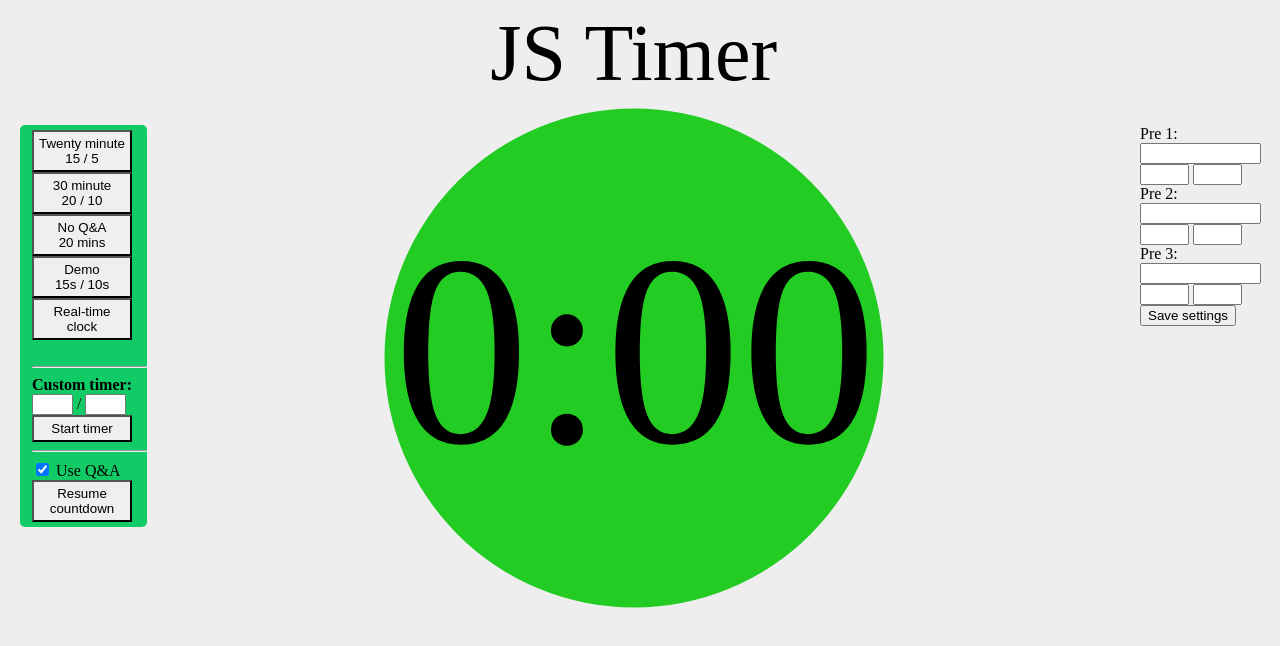
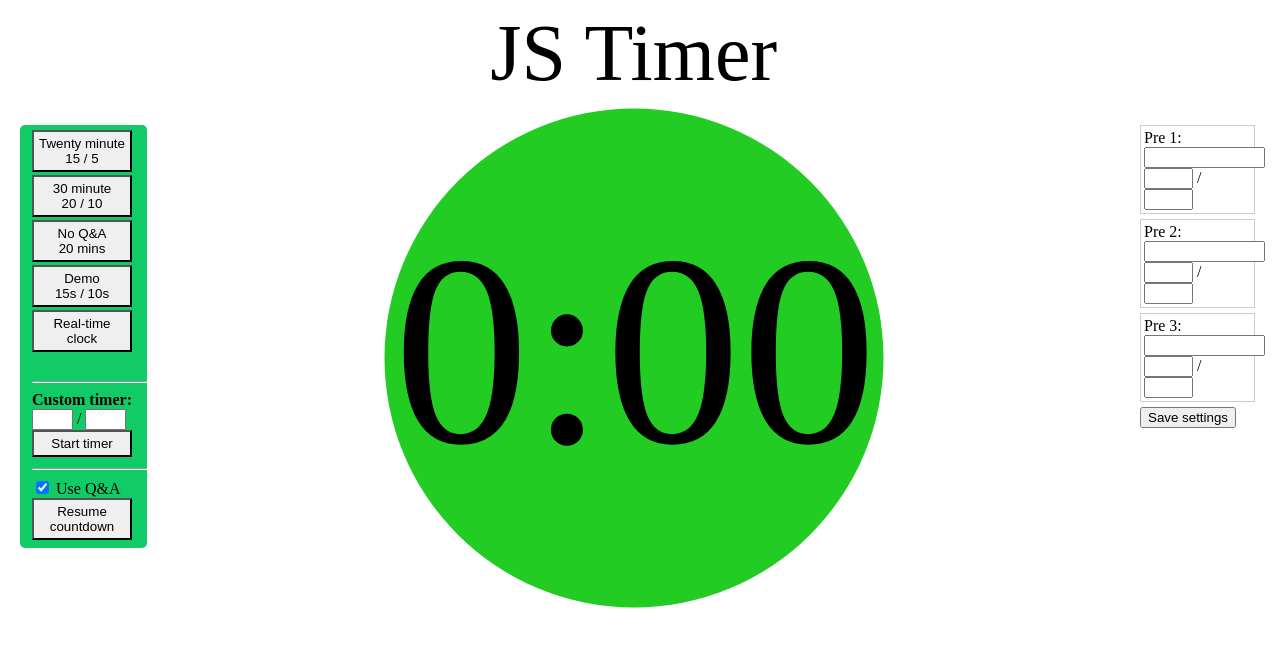
Before and after one commit to 48kRAM/jstimer, a plain HTML site: page full/timer.html in a window 1280 px wide. Drawn offline with Linux system fonts and the light colour scheme.

Commit message:
Split out the stylesheet to a separate file Button margin improves visual style

```diff
--- /dev/null
+++ b/full/timer.css
@@ -0,0 +1,30 @@
+    <style>
+	body { background-color: #eee; color: #000; }
+        input[type=button], button {
+                -webkit-appearance: none;
+                width: 100px; padding: 4px;
+		margin-bottom: 3px;
+                }
+	#mode { text-align: center; width: 99%; height: 100px; font-size: 5em; }
+        #gui { position: absolute; width: 115px; left: 20px;
+                top: 125px; z-index: 3; background-color: #11cc66;
+                padding-left: 12px; padding-top: 5px; padding-bottom: 5px;
+                border-radius: 5px;
+		}
+	#settings { position: absolute; width: 115px; right: 25px;
+		top: 125px; z-index: 3;
+		}
+	#graphholder { width: 99%; height: 500px; text-align: center; }
+	#piegraph { z-index: -1; width: 500px; position: relative; }
+        #textdiv { width: 98%; height: 500px; display: table;
+		position: absolute; top: 100px; text-align: center;
+		}
+        #timer { font-size: 17em; text-align: center;
+		width: 100%; z-index: 1; height: 100%;
+		vertical-align: middle; display: table-cell;
+		}
+        .preset {
+		border: 1px solid #ccc;
+		margin-bottom: 5px; padding: 3px;
+	}
+    </style>
--- a/full/timer.html
+++ b/full/timer.html
@@ -3,6 +3,7 @@
 <head>
     <meta charset="UTF-8" />
     <title>JS Timer</title>
+    <link rel="stylesheet" type="text/css" href="timer.css">
     <script src="Chart.js"></script>
     <script language="JavaScript">
     var ticks=0; var mins=0; var secs=0;
@@ -45,14 +46,11 @@
 	    pieChart.segments[0].value=elapsed;
 	    if (talkPart==2) {
 		pieChart.segments[1].value=0;
-		if (x.checked && qaTime>0) {
-		    pieChart.segments[2].value=ticks;
-		}
+		if (x.checked && qaTime>0) { pieChart.segments[2].value=ticks; }
 	    } else {
 		pieChart.segments[1].value=ticks;
-		if(x.checked && qaTime>0) {
-		    pieChart.segments[2].value=qaTime;
-		} else { pieChart.segments[2].value=0; }
+		if(x.checked && qaTime>0) { pieChart.segments[2].value=qaTime; }
+		else { pieChart.segments[2].value=0; }
 	    }
 	    pieChart.update();
 	}
@@ -88,11 +86,8 @@
     }
     function timeIsUp() {
     	var elem=document.getElementById("timer");
-	if (elem.style.color=="black") {
-	    elem.style.color = "red";
-	} else {
-	    elem.style.color = "black";
-	}
+	if (elem.style.color=="black") { elem.style.color = "red"; }
+	else { elem.style.color = "black"; }
     }
     function showClock() {
 	document.getElementById("mode").innerHTML="Time of Day";
@@ -114,7 +109,7 @@
     function setupGui() {
     	var presetpane=document.getElementById("presets");
 	presetpane.innerHTML='';
-	for (var i=0; i<2; i++) {
+	for (var i=0; i<3; i++) {
         //<button onClick="startTimer(15*60,5*60)">Twenty minute<br/>15 / 5</button>
 	    pmin=localStorage["pr"+i];
 	    qmin=localStorage["qa"+i];
@@ -157,47 +152,26 @@
 	    }
 	];
     </script>
-    <style>
-	body { background-color: #eee; color: #000; }
-        input[type=button], button {
-                -webkit-appearance: none;
-                width: 100px; padding: 4px;
-                }
-	#mode { text-align: center; width: 99%; height: 100px; font-size: 5em; }
-        #gui { position: absolute; width: 115px; left: 20px;
-                top: 125px; z-index: 3; background-color: #11cc66;
-                padding-left: 12px; padding-top: 5px; padding-bottom: 5px;
-                border-radius: 5px;
-		}
-	#settings { position: absolute; width: 115px; right: 25px;
-		top: 125px; z-index: 3;
-		}
-	#graphholder { width: 99%; height: 500px; text-align: center; }
-	#piegraph { z-index: -1; width: 500px; position: relative; }
-        #textdiv { width: 98%; height: 500px; display: table;
-		position: absolute; top: 100px; text-align: center;
-		}
-        #timer { font-size: 17em; text-align: center;
-		width: 100%; z-index: 1; height: 100%;
-		vertical-align: middle; display: table-cell;
-		}
-    </style>
 </head>
 <body onLoad="updateDisplay()">
 
     <div id="settings" style="float:right">
 	<form id="setform" onsubmit="return doSettings();">
+	<div class="preset">
 	    Pre 1: <input type="text" size="12" name="name" /><br/>
-	<input type="text" size="3" name="pres" />
+	    <input type="text" size="3" name="pres" /> /
 	    <input type="text" size="3" name="qa" />
-	<br/>
+	</div>
+	<div class="preset">
 	    Pre 2:  <input type="text" size="12" name="name" /><br/>
-	<input type="text" size="3" name="pres" />
+	    <input type="text" size="3" name="pres" /> /
 	    <input type="text" size="3" name="qa" />
-	<br/>
+	</div>
+	<div class="preset">
 	    Pre 3: <input type="text" size="12" name="name" /><br/>
-	<input type="text" size="3" name="pres" />
+	    <input type="text" size="3" name="pres" /> /
 	    <input type="text" size="3" name="qa" /> <br/>
+	</div>
 	<input type="submit" value="Save settings">
 	</form>
     </div>
```
Lines whose indentation alone changed are shown as unchanged.
